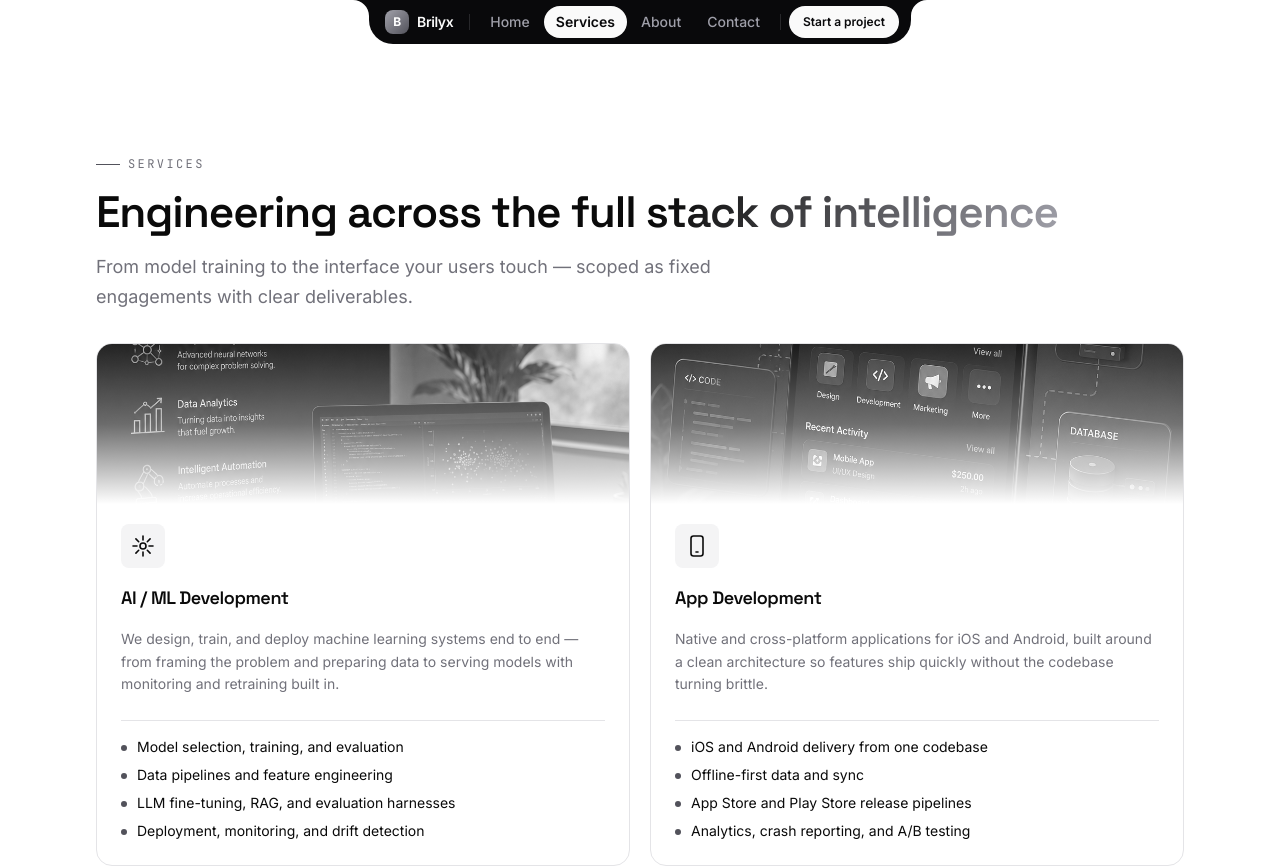
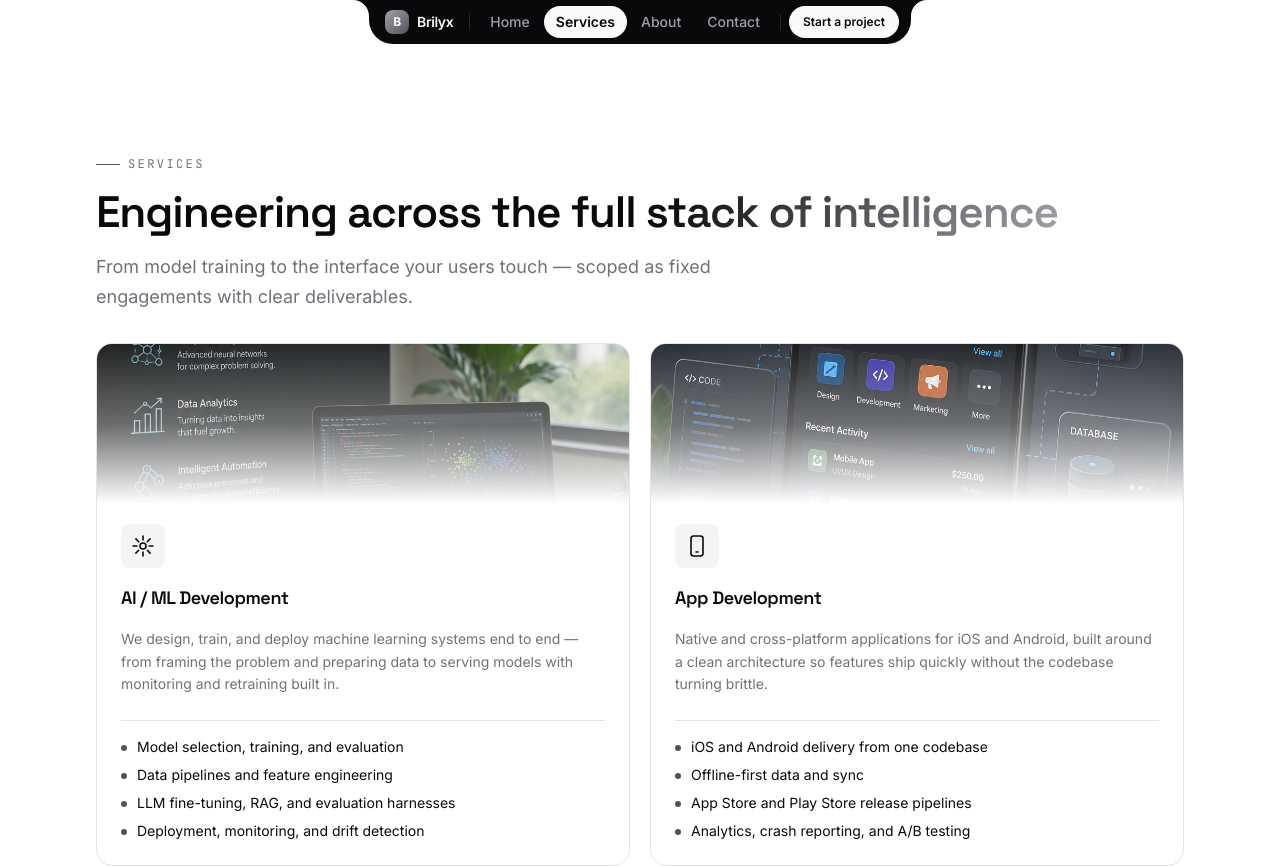
Before and after one commit to asherfarooq9-gif/Brilyx, a Next.js app: page /services in a window 1280 px wide. Shown: the top 867 px of the page. Built offline with nearby package versions, Linux system fonts and the light colour scheme.

Commit message:
feat: show service card images in colour

```diff
--- a/components/sections/ServiceCarousel.tsx
+++ b/components/sections/ServiceCarousel.tsx
@@ -105,7 +105,7 @@
                   src={service.image}
                   alt=""
                   sizes="(max-width: 640px) 150px, 224px"
-                  imageClassName="object-cover grayscale"
+                  imageClassName="object-cover"
                   overlayClassName="absolute inset-0 bg-black/45"
                   fallback={
                     <>
--- a/components/ui/ServiceCard.tsx
+++ b/components/ui/ServiceCard.tsx
@@ -32,7 +32,7 @@
             src={service.image}
             alt=""
             sizes="(max-width: 768px) 100vw, 460px"
-            imageClassName="object-cover grayscale transition-transform duration-500 group-hover:scale-105"
+            imageClassName="object-cover transition-transform duration-500 group-hover:scale-105"
             overlayClassName="absolute inset-0 bg-gradient-to-t from-card via-card/40 to-card/10"
             fallback={
               <span className="absolute inset-0 bg-gradient-to-br from-secondary to-muted" />
```
